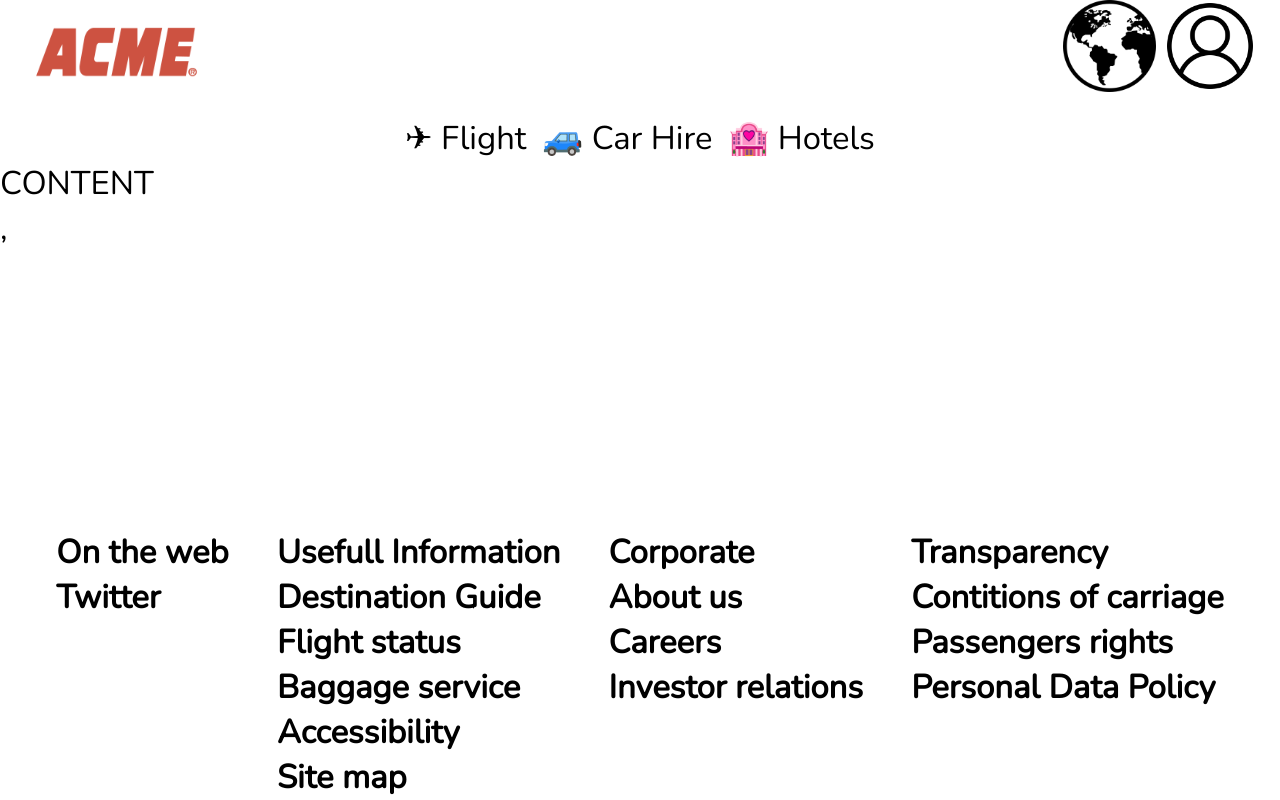
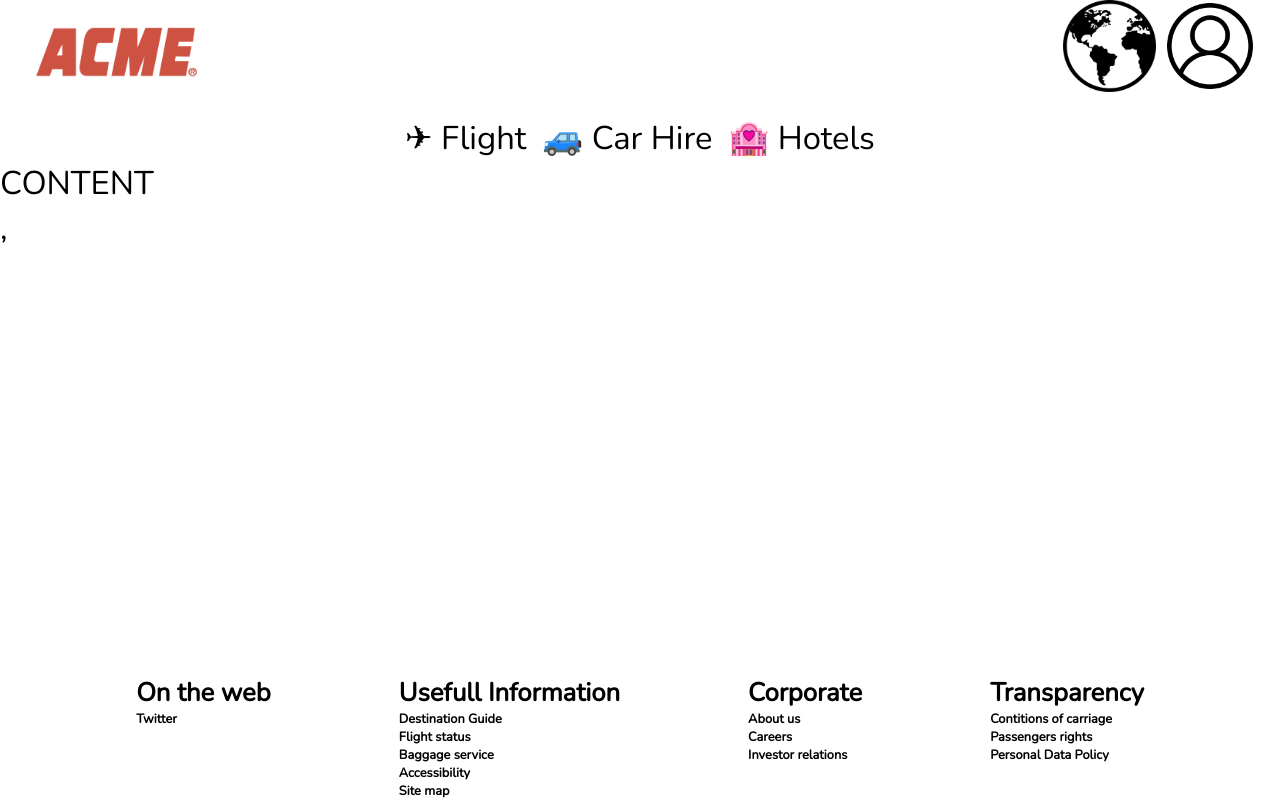
Before and after one commit to CaioCalisto/FlightWebSite, a React (Vite) app in the folder flight-web-site/: page / in a window 1280 px wide. Built offline with nearby package versions, Linux system fonts and the light colour scheme.

Commit message:
Responsive text

```diff
--- a/flight-web-site/src/components/Footer.tsx
+++ b/flight-web-site/src/components/Footer.tsx
@@ -1,10 +1,9 @@
-import { Grid, Paper } from '@mui/material'
+import { Grid, Paper, Typography } from '@mui/material'
 import { Stack } from '@mui/system'
 import React from 'react'
 
 function Footer() {
   return (
-
     <Grid container spacing={2} justifyContent="space-evenly">
       <Grid item>
         <Stack>
@@ -13,24 +12,30 @@ function Footer() {
         </Stack>
       </Grid>
       <Grid item>
+        <Stack>
           <h1>Usefull Information</h1>
           <h2>Destination Guide</h2>
           <h2>Flight status</h2>
           <h2>Baggage service</h2>
           <h2>Accessibility</h2>
           <h2>Site map</h2>
+        </Stack>
       </Grid>
       <Grid item>
+        <Stack>
           <h1>Corporate</h1>
           <h2>About us</h2>
           <h2>Careers</h2>
           <h2>Investor relations</h2>
+        </Stack>
       </Grid>
       <Grid item>
+        <Stack>
           <h1>Transparency</h1>
           <h2>Contitions of carriage</h2>
           <h2>Passengers rights</h2>
           <h2>Personal Data Policy</h2>
+        </Stack>
       </Grid>
     </Grid>
   )
--- a/flight-web-site/style.css
+++ b/flight-web-site/style.css
@@ -13,3 +13,11 @@
   font-family: var(--FONT-FAMILY);
   font-size: var(--FONT-SIZE);
 }
+
+h1 {
+  font-size: 2vw
+}
+
+h2 {
+  font-size: 1vw;
+}
```
Lines whose indentation alone changed are shown as unchanged.
